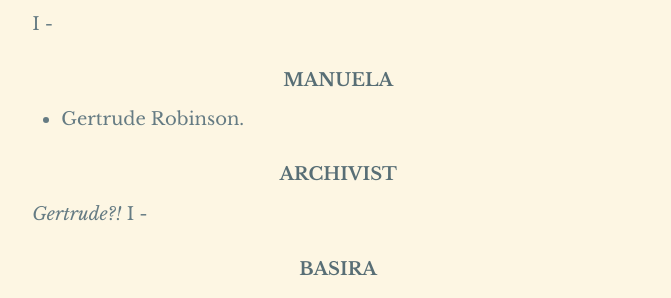
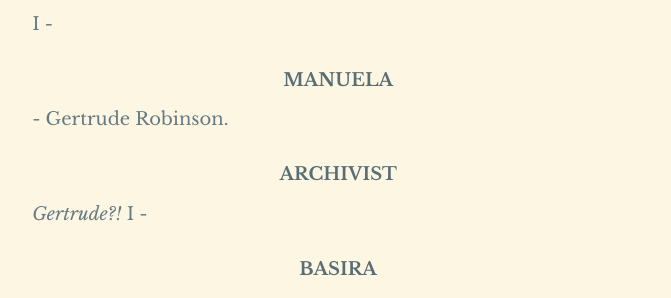
Before and after one commit to Snarp/magnus_archives_transcripts, a Jekyll site: the page built from _posts/2019-07-04-143.md, in a window 1280 px wide and 900 px high, scrolled down 6364 px. Shown: the part 152-450 px from the top of the window, without its empty margins (291-962 px from the left). Built offline with Jekyll 4.4.1, drawn with Linux system fonts in a browser that asks for light colours; some web fonts are replaced.

Commit message:
[Savescum auto-commit.]

```diff
--- a/_posts/2019-07-04-143.md
+++ b/_posts/2019-07-04-143.md
@@ -268,7 +268,7 @@ I -
 
 #### MANUELA
 
-- Gertrude Robinson.
+\- Gertrude Robinson.
 
 #### ARCHIVIST
 
```
